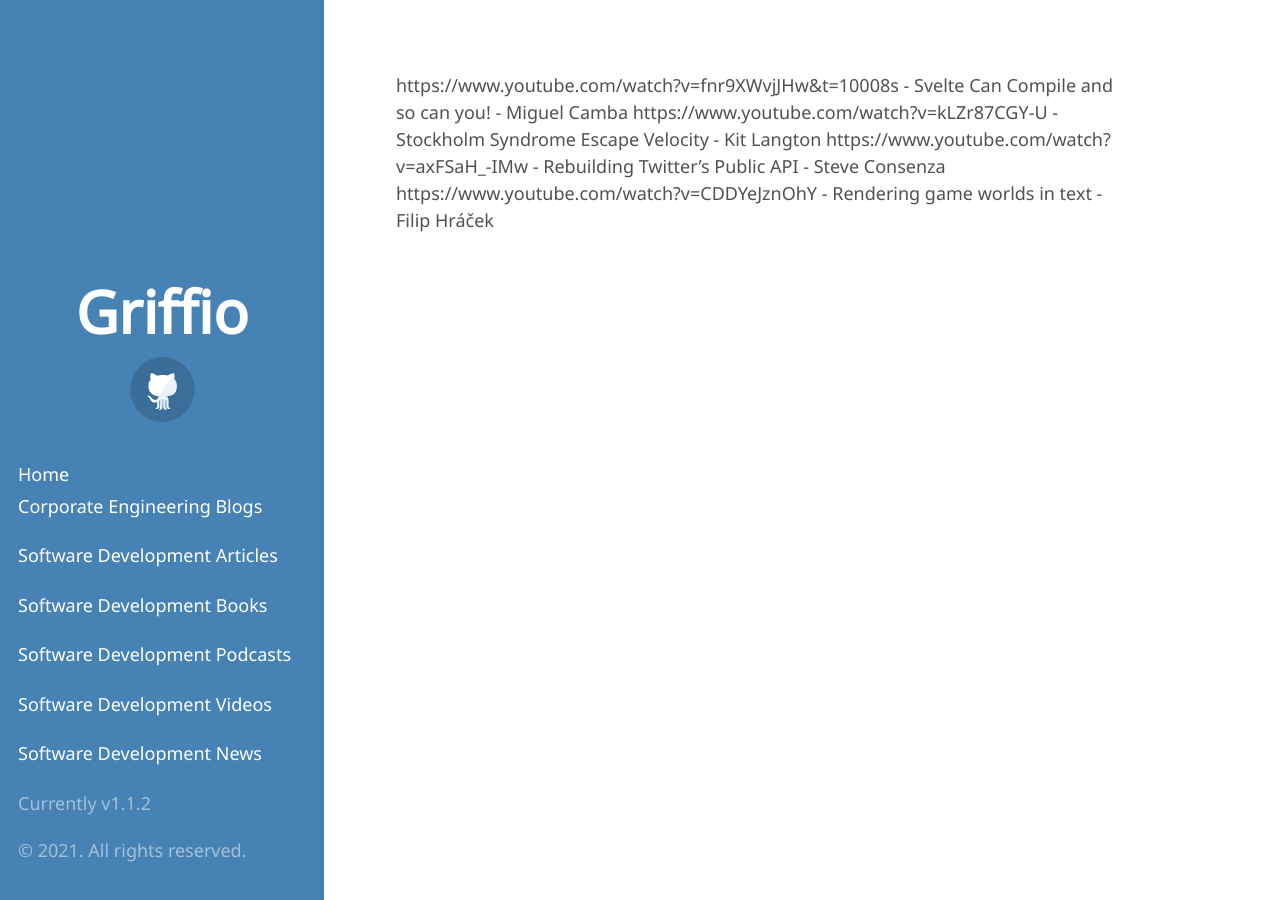
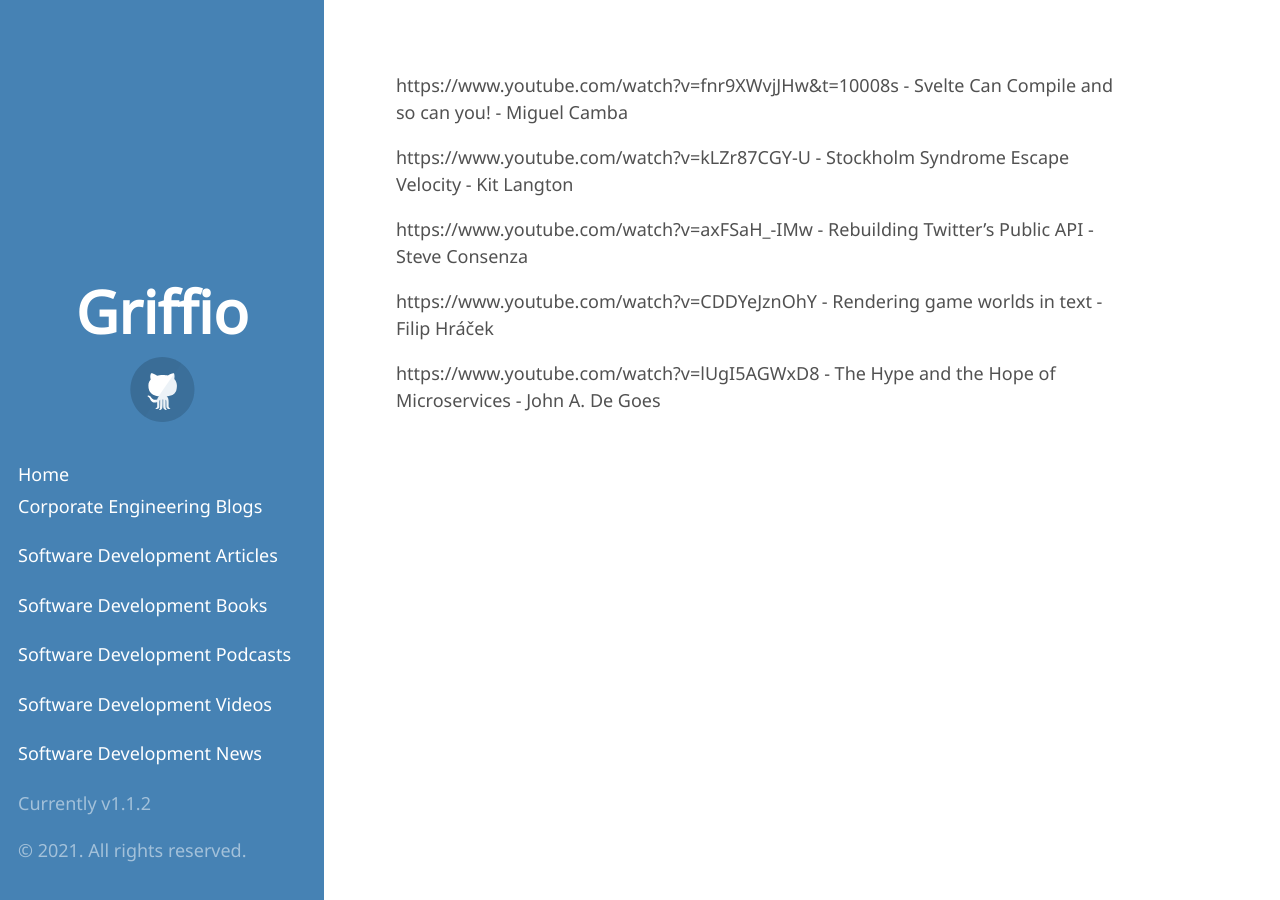
Before and after one commit to griffio/griffio.github.io, a Jekyll site: the page built from tech_talks_highlighted_2021.md, in a window 1280 px wide. Built offline with Jekyll 4.4.1, drawn with Linux system fonts in a browser that asks for light colours; some web fonts are replaced; our own code applies the rules of GitHub Pages for plain Markdown files.

Commit message:
The Hype and the Hope of Microservices

```diff
--- a/tech_talks_highlighted_2021.md
+++ b/tech_talks_highlighted_2021.md
@@ -1,4 +1,9 @@
 https://www.youtube.com/watch?v=fnr9XWvjJHw&t=10008s - Svelte Can Compile and so can you! - Miguel Camba
+
 https://www.youtube.com/watch?v=kLZr87CGY-U - Stockholm Syndrome Escape Velocity - Kit Langton
+
 https://www.youtube.com/watch?v=axFSaH_-IMw - Rebuilding Twitter’s Public API - Steve Consenza
+
 https://www.youtube.com/watch?v=CDDYeJznOhY - Rendering game worlds in text - Filip Hráček
+
+https://www.youtube.com/watch?v=lUgI5AGWxD8 - The Hype and the Hope of Microservices - John A. De Goes
```
